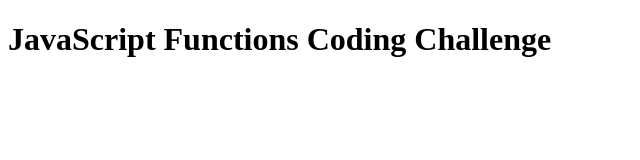
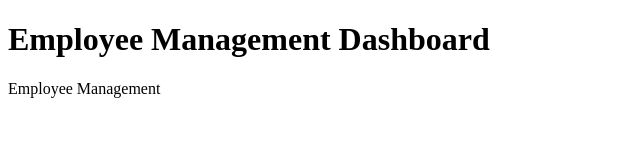
Before and after one commit to cjwattttts/coding_challenge_13_cjw, a plain HTML site: page index.html in a window 1280 px wide. Shown: the whole page, without its empty margins (0-640 px from the left). Drawn offline with Linux system fonts and the light colour scheme.

Commit message:
Task 1 - Base Structure Created

```diff
--- a/index.html
+++ b/index.html
@@ -3,10 +3,21 @@
 <head>
     <meta charset="UTF-8">
     <meta name="viewport" content="width=device-width, initial-scale=1.0">
-    <title>JavaScript Functions Coding Challenge</title>
+    <title>Employee Management System</title>
 </head>
 <body>
-    <h1>JavaScript Functions Coding Challenge</h1>
+    <header>
+        <h1>Employee Management Dashboard</h1>
+    </header>
+
+    <main>
+        <div id="employeeContainer"></div> <!-- Employee cards container -->
+    </main>
+
+    <footer>
+        <p> Employee Management </p>
+    </footer>
+
     <script src="cc_13.js"></script>
 </body>
 </html>
```
